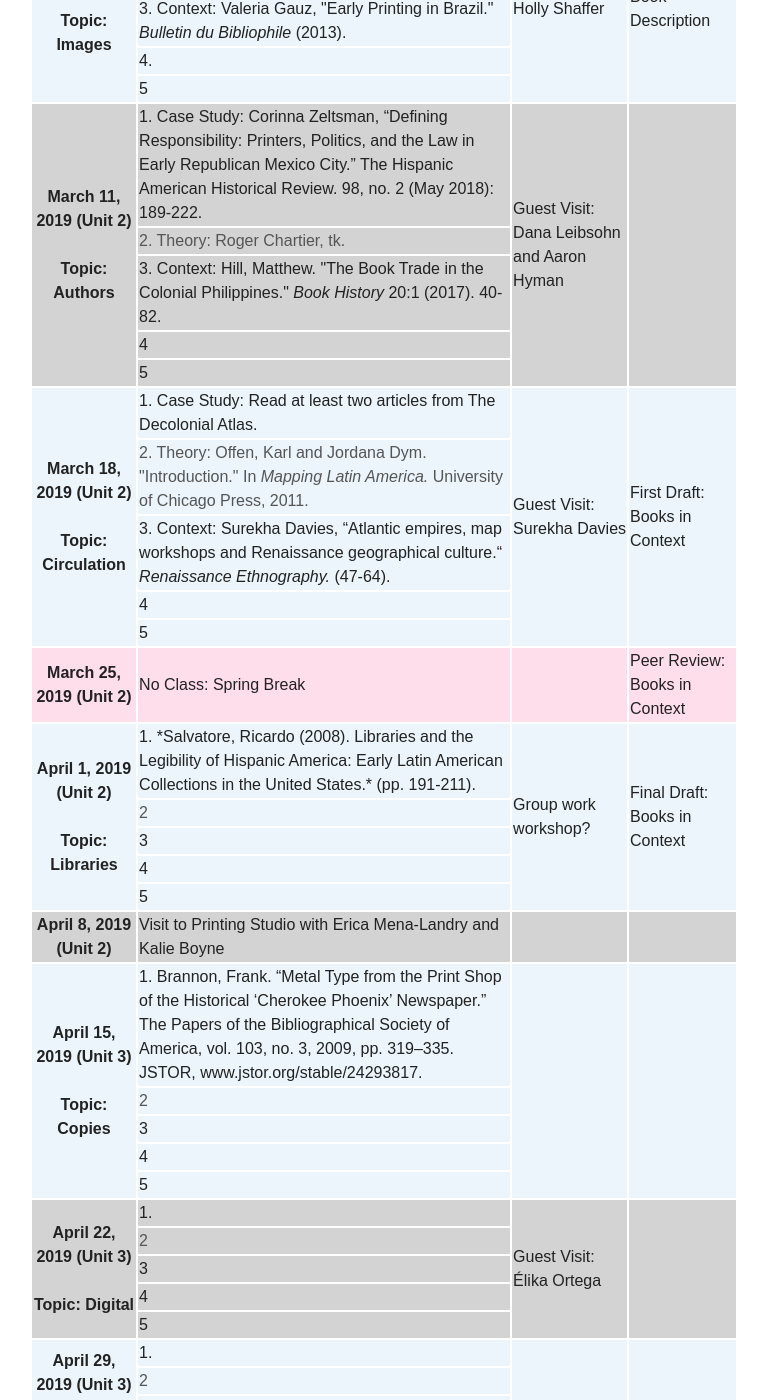
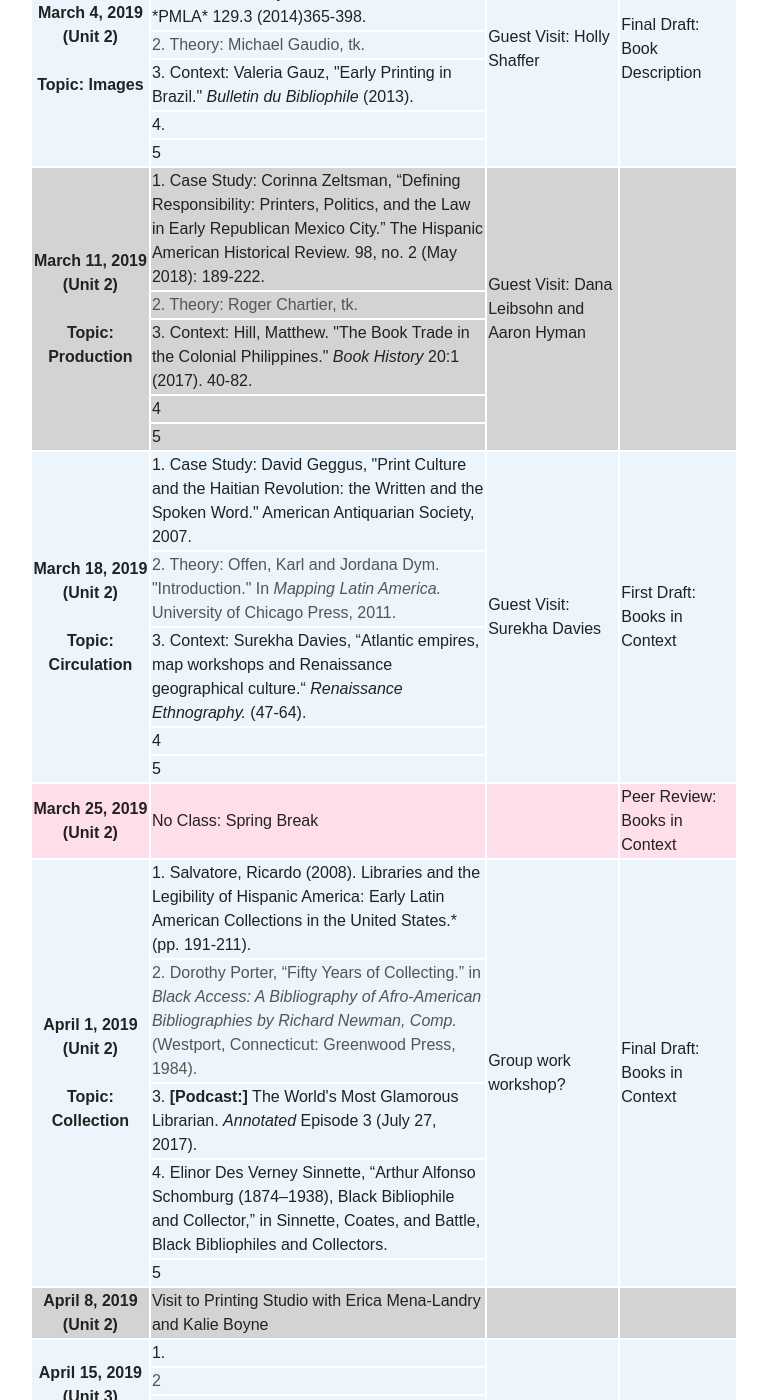
Before and after one commit to halperta/2019-bookhistory, a Jekyll site: the page built from schedule/index.md, in a window 1280 px wide and 1400 px high, scrolled down 2011 px. Shown: the whole window, without its empty margins (256-1023 px from the left). Built offline with Jekyll 4.4.1, drawn with Linux system fonts in a browser that asks for light colours; nearby versions of some CDN libraries.

Commit message:
finalizing unit 2

```diff
--- a/schedule/index.md
+++ b/schedule/index.md
@@ -132,7 +132,7 @@ All readings are available either through the links on this website, or through
   </tr>
 
   <tr bgcolor="LightGray">
-    <th rowspan="5">March 11, 2019 (Unit 2) <br><br> Topic: Authors</th>
+    <th rowspan="5">March 11, 2019 (Unit 2) <br><br> Topic: Production</th>
       <td> 1. Case Study: Corinna Zeltsman, “Defining Responsibility: Printers, Politics, and the Law in Early Republican Mexico City.” The Hispanic American Historical Review. 98, no. 2 (May 2018): 189-222. </td>
       <td rowspan="5"> Guest Visit: <a href="https://www.smith.edu/academics/faculty/dana-leibsohn">Dana Leibsohn</a> and <a href="https://arthist.jhu.edu/directory/aaron-m-hyman/">Aaron Hyman</a></td>
       <td rowspan="5">  </td>
@@ -152,7 +152,7 @@ All readings are available either through the links on this website, or through
 
   <tr bgcolor="#EBF5FB">
     <th rowspan="5">March 18, 2019 (Unit 2) <br><br> Topic: Circulation</th>
-     <td> 1. Case Study: Read at least two articles from <a href="https://decolonialatlas.wordpress.com/">The Decolonial Atlas.</a> </td>
+     <td> 1. Case Study: David Geggus, "Print Culture and the Haitian Revolution: the Written and the Spoken Word." American Antiquarian Society, 2007. </td>
     <td rowspan="5"><a href="http://www.surekhadavies.org/"> Guest Visit: Surekha Davies </a> </td>
     <td rowspan="5"> First Draft: Books in Context </td>
   </tr>
@@ -189,20 +189,20 @@ All readings are available either through the links on this website, or through
   </tr> -->
 
   <tr bgcolor="#EBF5FB">
-    <th rowspan="5">April 1, 2019 (Unit 2) <br><br> Topic: Libraries</th>
-   <td> 1. *Salvatore, Ricardo (2008). Libraries and the Legibility of Hispanic America: Early Latin American Collections in the United States.* (pp. 191-211).
+    <th rowspan="5">April 1, 2019 (Unit 2) <br><br> Topic: Collection</th>
+   <td> 1. Salvatore, Ricardo (2008). Libraries and the Legibility of Hispanic America: Early Latin American Collections in the United States.* (pp. 191-211).
 </td>
     <td rowspan="5"> Group work workshop? </td>
     <td rowspan="5"> Final Draft: Books in Context </td>
   </tr>
   <tr bgcolor="EBF5FB">
-    <td align="left"><a href=""> 2 </a></td>
+    <td align="left"><a href=""> 2. Dorothy Porter, “Fifty Years of Collecting.” in <i>Black Access: A Bibliography of Afro-American Bibliographies by Richard Newman, Comp.</i>  (Westport, Connecticut: Greenwood Press, 1984).</a></td>
   </tr>
   <tr bgcolor="EBF5FB">
-    <td align="left">3 </td>
+    <td align="left">3. <a href="https://bookriot.com/listen/worlds-glamorous-librarian/"> <b>[Podcast:]</b> The World's Most Glamorous Librarian. <i>Annotated</i> Episode 3 (July 27, 2017).</a> </td>
   </tr>
   <tr bgcolor="EBF5FB">
-    <td align="left">4</td>
+    <td align="left">4. Elinor Des Verney Sinnette, “Arthur Alfonso Schomburg (1874–1938), Black Bibliophile and Collector,” in Sinnette, Coates, and Battle, Black Bibliophiles and Collectors. </td>
   </tr>
   <tr bgcolor="EBF5FB">
     <td align="left">5 </td>
@@ -229,7 +229,7 @@ All readings are available either through the links on this website, or through
 
   <tr bgcolor="#EBF5FB">
    <th rowspan="5">April 15, 2019 (Unit 3) <br><br> Topic: Copies </th>
-   <td> 1. Brannon, Frank. “Metal Type from the Print Shop of the Historical ‘Cherokee Phoenix’ Newspaper.” The Papers of the Bibliographical Society of America, vol. 103, no. 3, 2009, pp. 319–335. JSTOR, www.jstor.org/stable/24293817. </td>
+   <td> 1. </td>
     <td rowspan="5"> </td>
     <td rowspan="5"> </td>
   </tr>
```
